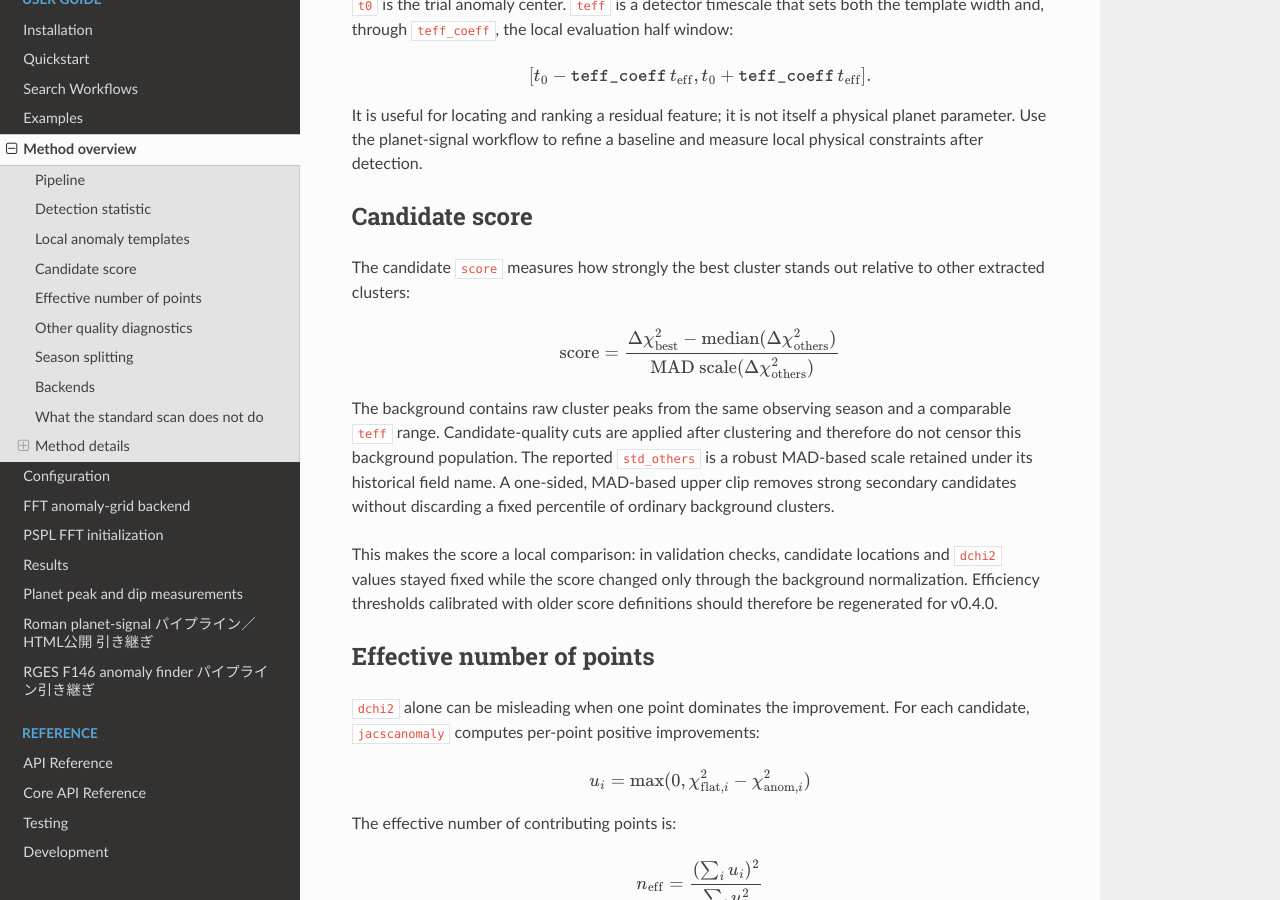
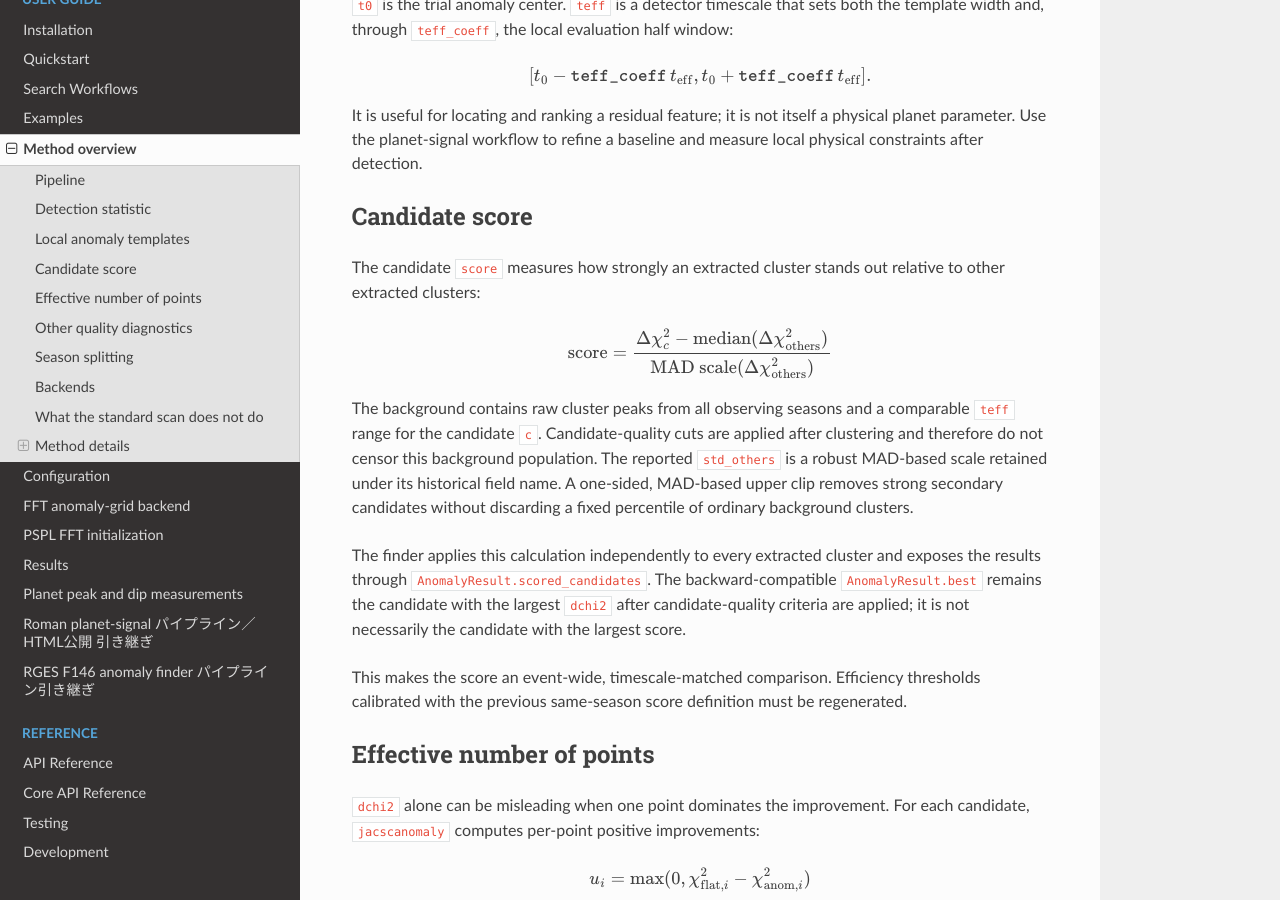
Before and after one commit to NunotaKansuke/jacscanomaly, a Sphinx documentation site: the page built from docs/method.rst, in a window 1280 px wide and 900 px high, scrolled down 1425 px. Built offline with Sphinx 7.4.7 and the Read the Docs theme 3.1.0, drawn with Linux system fonts in a browser that asks for light colours.

Commit message:
Score anomaly clusters across all seasons

```diff
--- a/docs/api.rst
+++ b/docs/api.rst
@@ -43,6 +43,7 @@ Result containers
 
    jacscanomaly.AnomalyResult
    jacscanomaly.BestCandidate
+   jacscanomaly.ScoredCandidate
    jacscanomaly.CandidateQuality
    jacscanomaly.SeasonSummary
 
--- a/docs/method.rst
+++ b/docs/method.rst
@@ -84,27 +84,33 @@ and measure local physical constraints after detection.
 Candidate score
 ---------------
 
-The candidate ``score`` measures how strongly the best cluster stands out
+The candidate ``score`` measures how strongly an extracted cluster stands out
 relative to other extracted clusters:
 
 .. math::
 
    \mathrm{score}
    =
-   \frac{\Delta\chi^2_{\mathrm{best}} - \mathrm{median}(\Delta\chi^2_{\mathrm{others}})}
+   \frac{\Delta\chi^2_{c} - \mathrm{median}(\Delta\chi^2_{\mathrm{others}})}
         {\mathrm{MAD\ scale}(\Delta\chi^2_{\mathrm{others}})}
 
-The background contains raw cluster peaks from the same observing season and a
-comparable ``teff`` range. Candidate-quality cuts are applied after clustering
-and therefore do not censor this background population. The reported
-``std_others`` is a robust MAD-based scale retained under its historical field
-name. A one-sided, MAD-based upper clip removes strong secondary candidates
-without discarding a fixed percentile of ordinary background clusters.
+The background contains raw cluster peaks from all observing seasons and a
+comparable ``teff`` range for the candidate ``c``. Candidate-quality cuts are
+applied after clustering and therefore do not censor this background
+population. The reported ``std_others`` is a robust MAD-based scale retained
+under its historical field name. A one-sided, MAD-based upper clip removes
+strong secondary candidates without discarding a fixed percentile of ordinary
+background clusters.
 
-This makes the score a local comparison: in validation checks, candidate
-locations and ``dchi2`` values stayed fixed while the score changed only
-through the background normalization. Efficiency thresholds calibrated with
-older score definitions should therefore be regenerated for v0.4.0.
+The finder applies this calculation independently to every extracted cluster
+and exposes the results through ``AnomalyResult.scored_candidates``. The
+backward-compatible ``AnomalyResult.best`` remains the candidate with the
+largest ``dchi2`` after candidate-quality criteria are applied; it is not
+necessarily the candidate with the largest score.
+
+This makes the score an event-wide, timescale-matched comparison. Efficiency
+thresholds calibrated with the previous same-season score definition must be
+regenerated.
 
 Effective number of points
 --------------------------
```
Also changed, not shown: CHANGELOG.md (+11 -0 lines), README.md (+16 -18 lines), docs/results.rst (+18 -0 lines), src/jacscanomaly/__init__.py (+8 -1 lines), 4 other files.
